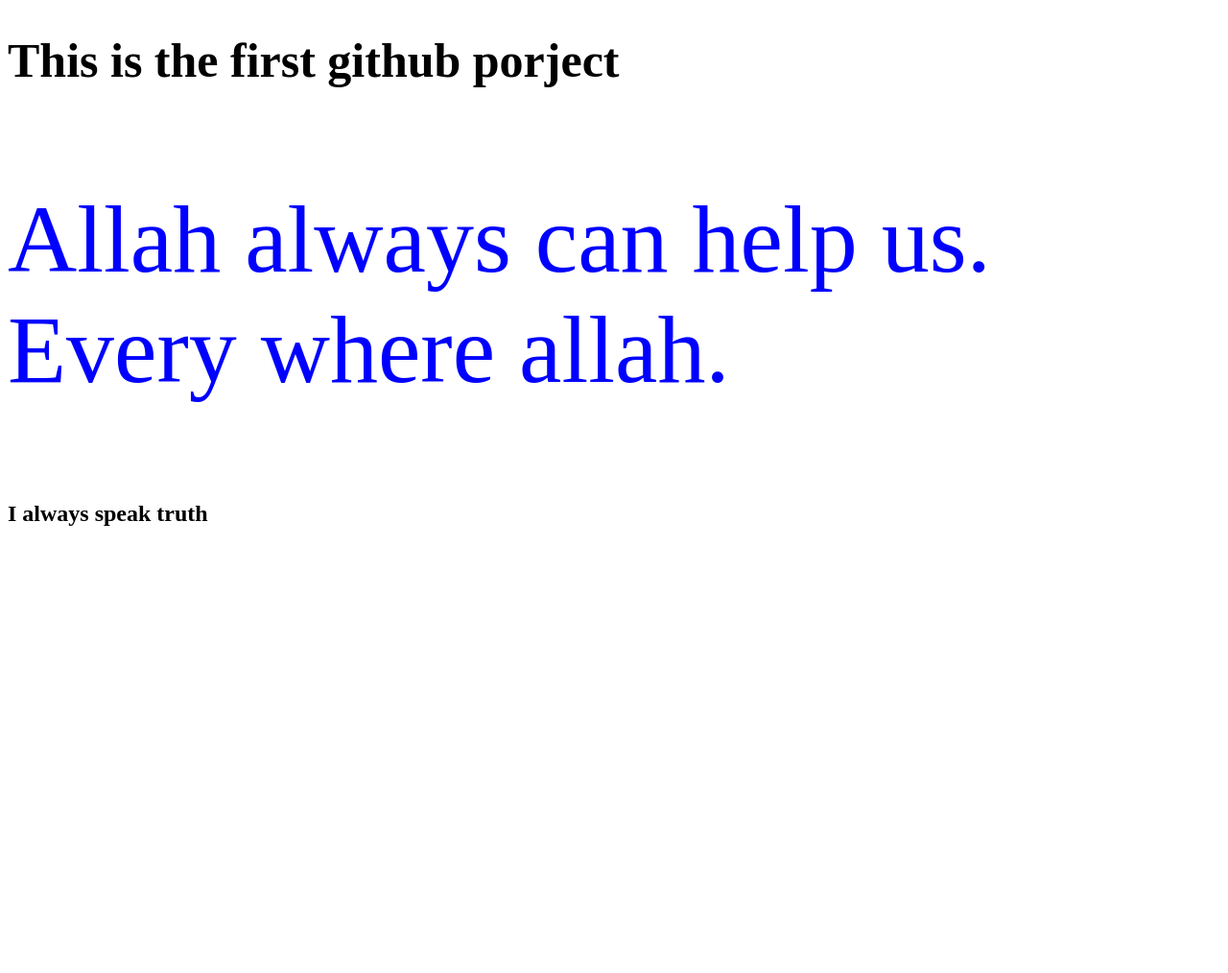
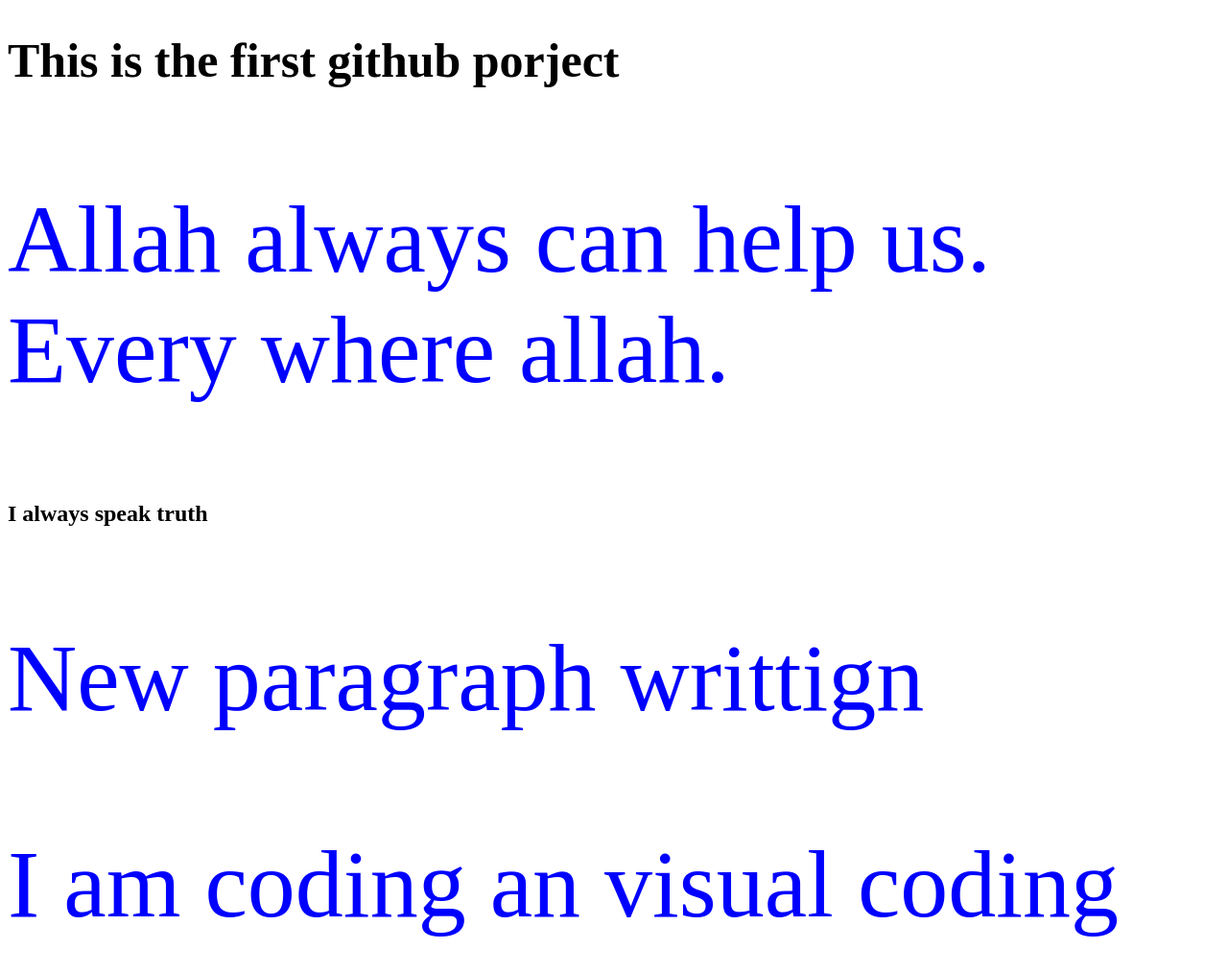
Before and after one commit to Rubel2022/my-second-repo, a plain HTML site: page index.html in a window 1280 px wide. Shown: the whole page at 96% size. Before the commit the page ends 800 px from the top, so only its background shows below. Drawn offline with Linux system fonts and the light colour scheme.

Commit message:
new paragraph add

```diff
--- a/index.html
+++ b/index.html
@@ -11,5 +11,7 @@
     <h1>This is the first github porject</h1>
     <p>Allah always can help us. Every where allah.</p>
     <h2>I always speak truth</h2>
+    <p>New paragraph writtign</p>
+    <p>I am coding an visual coding</p>
 </body>
 </html>
```
